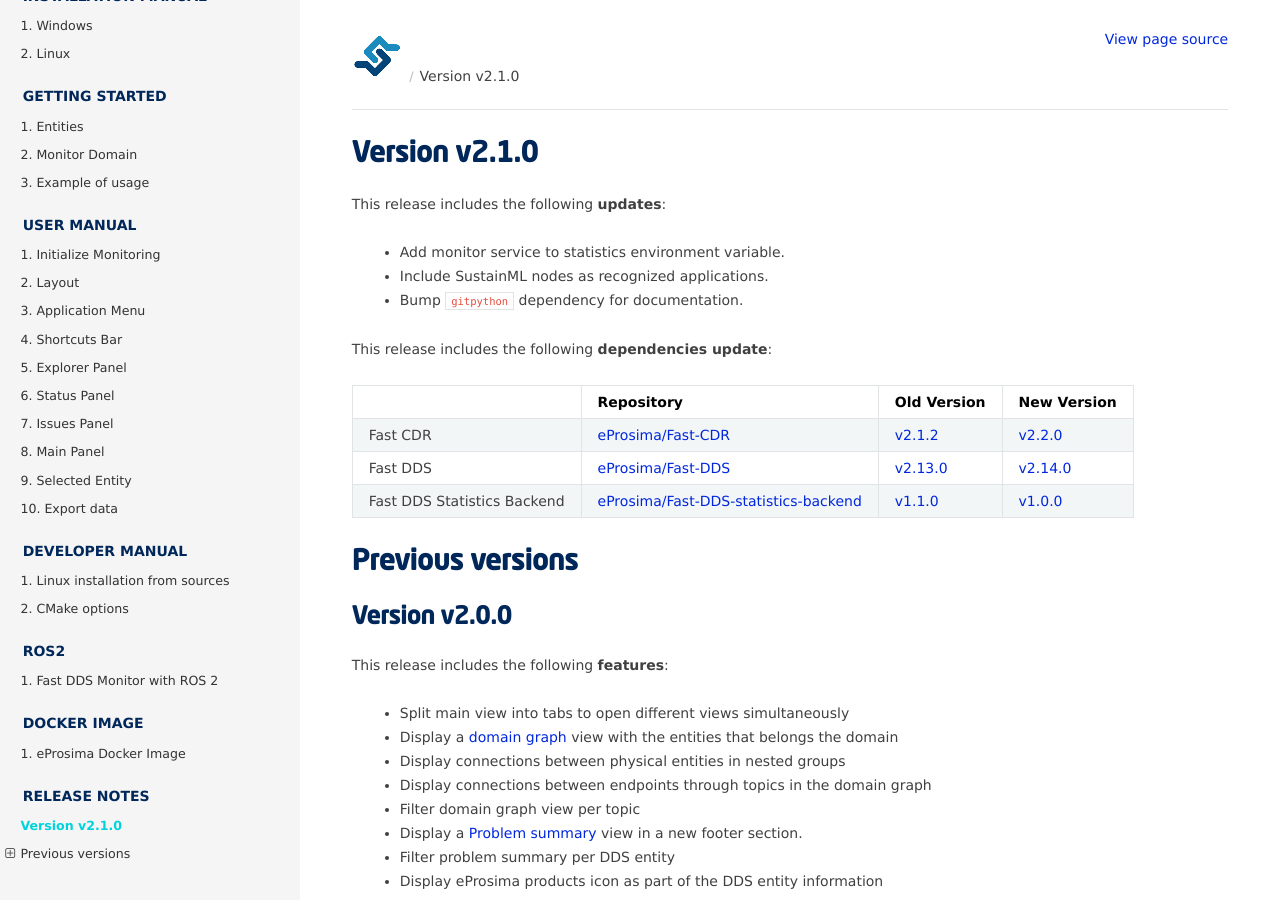
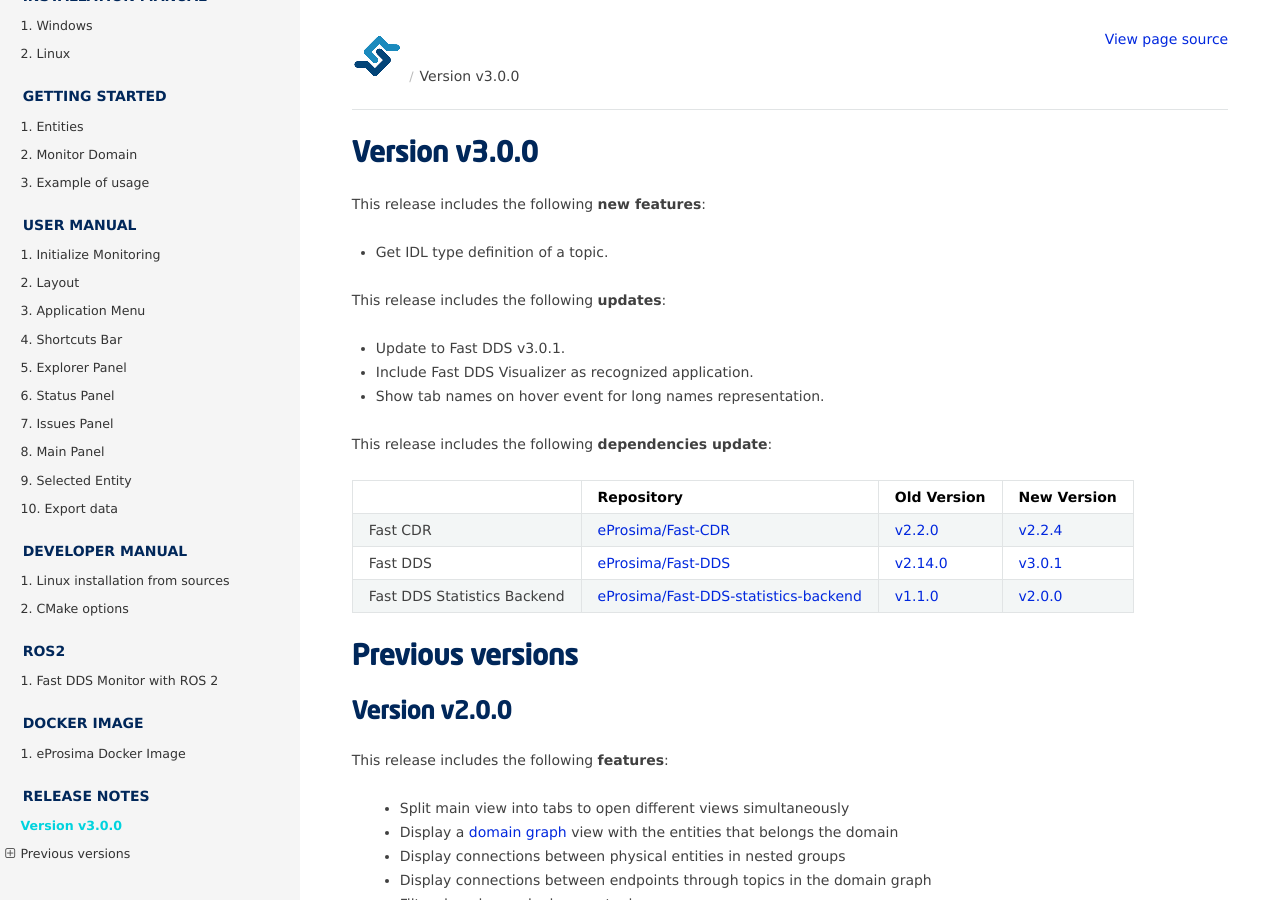
Before and after one commit to nguyenthang7215/DDS_Monitor, a Sphinx documentation site: the page built from docs/rst/notes/notes.rst, in a window 1280 px wide and 900 px high. Built offline with Sphinx 7.4.7 and the Read the Docs theme 2.0.0, drawn with Linux system fonts in a browser that asks for light colours.

Commit message:
Bump version to v3.0.0 and update release notes (#232)
* Refs #21630: Update release notes

Signed-off-by: JesusPoderoso <jesuspoderoso@eprosima.com>

* Refs #21630: Bump version to v3.0.0

Signed-off-by: JesusPoderoso <jesuspoderoso@eprosima.com>

---------

Signed-off-by: JesusPoderoso <jesuspoderoso@eprosima.com>

```diff
--- a/CMakeLists.txt
+++ b/CMakeLists.txt
@@ -33,8 +33,8 @@
 ###############################################################################
 # Version
 ###############################################################################
-set(PRODUCT_MAJOR_VERSION 2)
-set(PRODUCT_MINOR_VERSION 1)
+set(PRODUCT_MAJOR_VERSION 3)
+set(PRODUCT_MINOR_VERSION 0)
 set(PRODUCT_PATCH_VERSION 0)
 set(PRODUCT_VERSION_STR ${PRODUCT_MAJOR_VERSION}.${PRODUCT_MINOR_VERSION}.${PRODUCT_PATCH_VERSION})
 
--- a/docs/CMakeLists.txt
+++ b/docs/CMakeLists.txt
@@ -24,8 +24,8 @@
 ###############################################################################
 # Version
 ###############################################################################
-set(PRODUCT_MAJOR_VERSION 2)
-set(PRODUCT_MINOR_VERSION 1)
+set(PRODUCT_MAJOR_VERSION 3)
+set(PRODUCT_MINOR_VERSION 0)
 set(PRODUCT_PATCH_VERSION 0)
 set(PRODUCT_VERSION_STR ${PRODUCT_MAJOR_VERSION}.${PRODUCT_MINOR_VERSION}.${PRODUCT_PATCH_VERSION})
 
--- a/docs/rst/notes/notes.rst
+++ b/docs/rst/notes/notes.rst
@@ -4,14 +4,18 @@
 .. .. include:: forthcoming_version.rst
 
 ##############
-Version v2.1.0
+Version v3.0.0
 ##############
+
+This release includes the following **new features**:
+
+* Get IDL type definition of a topic.
 
 This release includes the following **updates**:
 
-    * Add monitor service to statistics environment variable.
-    * Include SustainML nodes as recognized applications.
-    * Bump ``gitpython`` dependency for documentation.
+* Update to Fast DDS v3.0.1.
+* Include Fast DDS Visualizer as recognized application.
+* Show tab names on hover event for long names representation.
 
 This release includes the following **dependencies update**:
 
@@ -24,16 +28,16 @@
         - New Version
     *   - Fast CDR
         - `eProsima/Fast-CDR <https://github.com/eProsima/Fast-CDR>`_
-        - `v2.1.2 <https://github.com/eProsima/Fast-CDR/releases/tag/v2.1.2>`__
         - `v2.2.0 <https://github.com/eProsima/Fast-CDR/releases/tag/v2.2.0>`__
+        - `v2.2.4 <https://github.com/eProsima/Fast-CDR/releases/tag/v2.2.4>`__
     *   - Fast DDS
         - `eProsima/Fast-DDS <https://github.com/eProsima/Fast-DDS>`_
-        - `v2.13.0 <https://github.com/eProsima/Fast-DDS/releases/tag/v2.13.0>`__
         - `v2.14.0 <https://github.com/eProsima/Fast-DDS/releases/tag/v2.14.0>`__
+        - `v3.0.1 <https://github.com/eProsima/Fast-DDS/releases/tag/v3.0.1>`__
     *   - Fast DDS Statistics Backend
         - `eProsima/Fast-DDS-statistics-backend <https://github.com/eProsima/Fast-DDS-statistics-backend>`__
         - `v1.1.0 <https://github.com/eProsima/Fast-DDS-statistics-backend/releases/tag/v1.1.0>`__
-        - `v1.0.0 <https://github.com/eProsima/Fast-DDS-statistics-backend/releases/tag/v1.0.0>`__
+        - `v2.0.0 <https://github.com/eProsima/Fast-DDS-statistics-backend/releases/tag/v2.0.0>`__
 
 
 #################
--- a/package.xml
+++ b/package.xml
@@ -3,7 +3,7 @@
 <package format="3">
   <name>fastdds_monitor</name>
   <!-->There must be a release. Update version accordingly<-->
-  <version>2.1.0</version>
+  <version>3.0.0</version>
   <description>
     Qt application written in C++ that plot the data from the Fast DDS Statistics Backend.
   </description>
```
Also changed, not shown: docs/rst/notes/previous_versions/v2.1.0.rst (added, +30 -0 lines), 1 other file.
